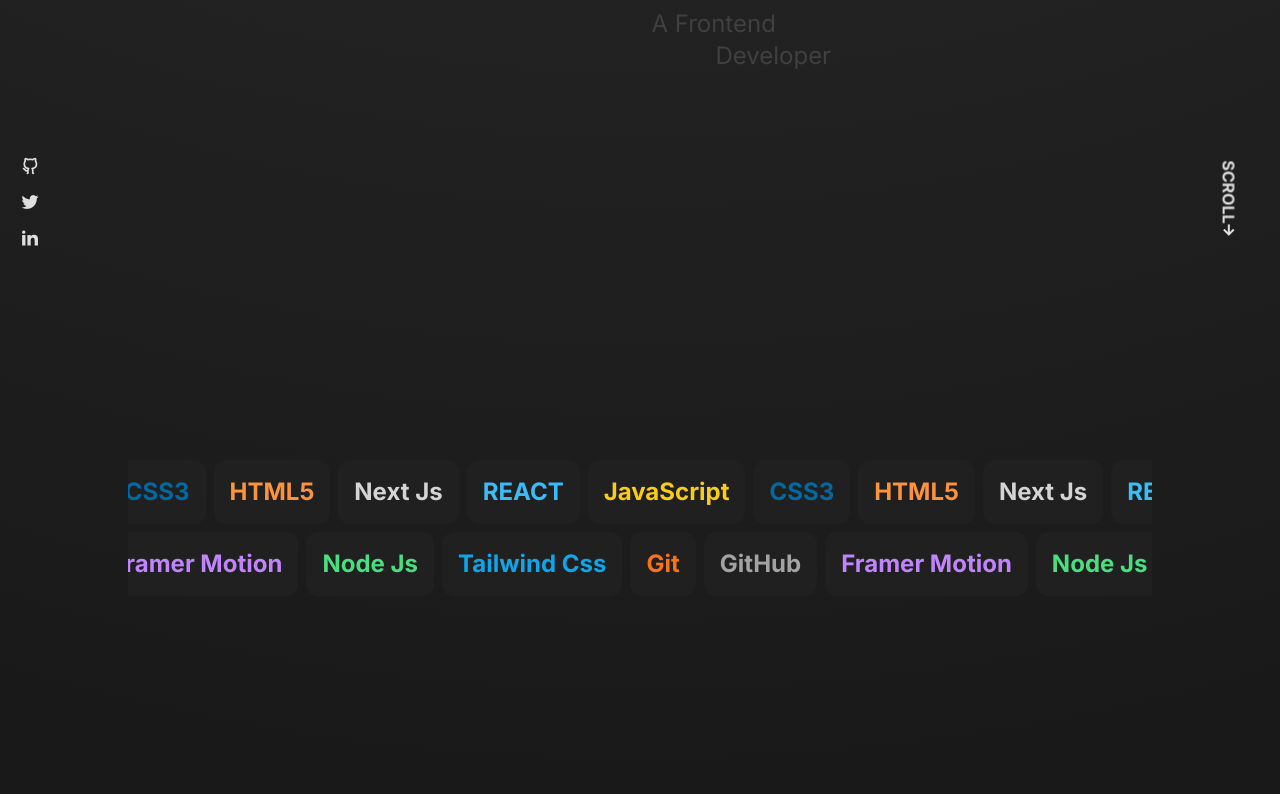
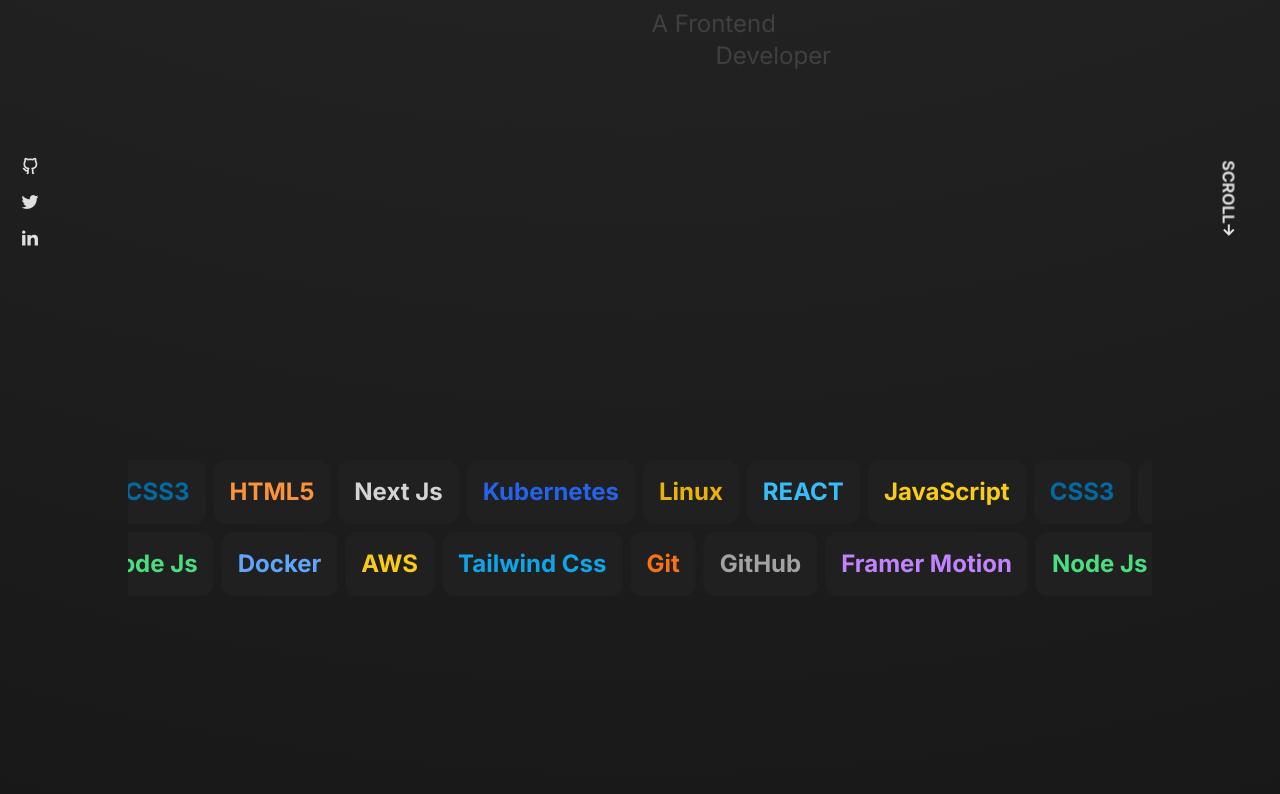
Before and after one commit to Mohit76655/Portfolio-Next, a Next.js app: page / in a window 1280 px wide. Shown: the part 420-1214 px from the top of the page. Built offline with nearby package versions, Linux system fonts and the light colour scheme.

Commit message:
Skill's update

```diff
--- a/src/components/SkillsTab.jsx
+++ b/src/components/SkillsTab.jsx
@@ -26,6 +26,12 @@ const SkillsTab = () => {
           <div className="bg-[#202020] m-1 rounded-xl flex space-x-5 p-4 font-bold text-2xl cursor-pointer text-neutral-300">
             Next Js
           </div>
+          <div className="bg-[#202020] m-1 rounded-xl flex space-x-5 p-4 font-bold text-2xl cursor-pointer text-blue-600">
+            Kubernetes
+          </div>
+          <div className="bg-[#202020] m-1 rounded-xl flex space-x-5 p-4 font-bold text-2xl cursor-pointer text-yellow-500">
+            Linux
+          </div>
         </Marquee>
         <Marquee autoFill pauseOnClick direction="right">
           <div className="bg-[#202020] m-1 rounded-xl flex space-x-5 p-4 font-bold text-2xl cursor-pointer text-sky-500">
@@ -43,6 +49,12 @@ const SkillsTab = () => {
           <div className="bg-[#202020] m-1 rounded-xl flex space-x-5 p-4 font-bold text-2xl cursor-pointer text-green-400">
             Node Js
           </div>
+          <div className="bg-[#202020] m-1 rounded-xl flex space-x-5 p-4 font-bold text-2xl cursor-pointer text-blue-400">
+            Docker
+          </div>
+          <div className="bg-[#202020] m-1 rounded-xl flex space-x-5 p-4 font-bold text-2xl cursor-pointer text-yellow-400">
+            AWS
+          </div>
         </Marquee>
       </div>
     </div>
```
